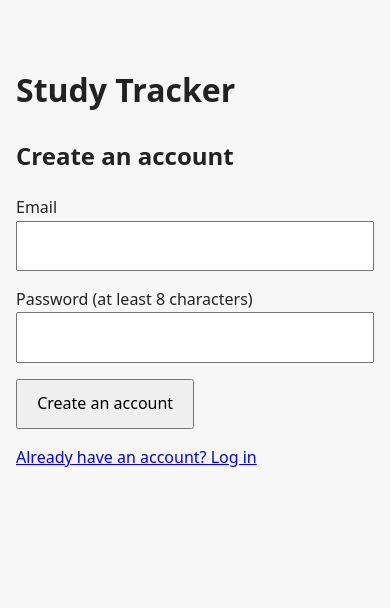
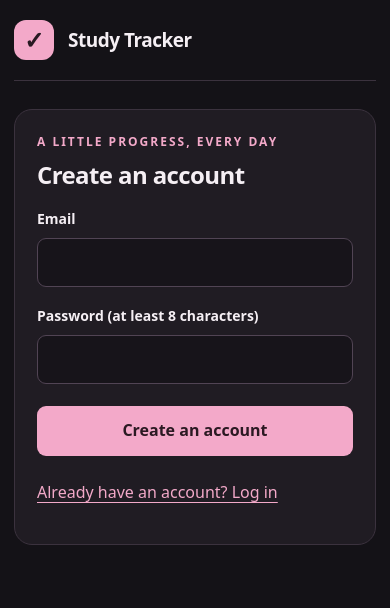
Before and after one commit to MadMenDew/study-tracker, a Flask app: page /register in a window 390 px wide. Shown: the top 608 px of the page. Run offline with Flask 3, Linux system fonts and the light colour scheme.

Commit message:
styling changes for responsive dark theme with pink accents and clear forms

```diff
--- a/static/style.css
+++ b/static/style.css
@@ -1,22 +1,45 @@
-body {
-  margin: 0;
-  padding: 2rem 1rem;
-  font-family: system-ui, sans-serif;
-  line-height: 1.6;
-  color: #222;
-  background: #f7f7f7;
-}
-
-main {
-  max-width: 42rem;
-  margin: 2rem auto;
-}
-
-label { display: block; margin-top: 1rem; }
-input { box-sizing: border-box; width: 100%; padding: .65rem; font: inherit; }
-button { margin-top: 1rem; padding: .65rem 1.2rem; font: inherit; cursor: pointer; }
-.message { padding: .75rem; background: #e8eef5; border-left: 3px solid #47658a; }
-
-textarea { box-sizing: border-box; width: 100%; padding: .65rem; font: inherit; resize: vertical; }
-.study-session { border-top: 1px solid #ccc; padding: .5rem 0; overflow-wrap: anywhere; }
-.notes { white-space: pre-wrap; }
+:root { color-scheme: dark; --bg: #141217; --panel: #201c23; --line: #3b323e; --text: #f5eff4; --muted: #bdb1bf; --pink: #f3a9c9; }
+* { box-sizing: border-box; }
+body { margin: 0; background: var(--bg); color: var(--text); font: 16px/1.6 system-ui, sans-serif; }
+main { width: min(1120px, calc(100% - 40px)); margin: 0 auto 64px; }
+.site-header { display: flex; align-items: center; gap: 14px; padding: 28px 0; border-bottom: 1px solid var(--line); margin-bottom: 40px; }
+.brand-mark { display: grid; place-items: center; width: 40px; height: 40px; background: var(--pink); color: #281922; border-radius: 12px; font-size: 24px; font-weight: 700; }
+h1 { font-size: 19px; letter-spacing: -.5px; margin: 0; }
+h2 { font-size: 24px; line-height: 1.3; letter-spacing: -.6px; margin: 0 0 12px; }
+h3 { margin: 0 0 8px; font-size: 19px; }
+p { margin: 0 0 16px; }
+a { color: var(--pink); text-underline-offset: 4px; }
+a:hover { color: #ffdaea; }
+.eyebrow { color: var(--pink); font-size: 12px; font-weight: 700; letter-spacing: 2px; text-transform: uppercase; margin-bottom: 8px; }
+.muted { color: var(--muted); }
+.dashboard-heading { display: flex; justify-content: space-between; align-items: center; gap: 24px; margin-bottom: 32px; }
+.dashboard-heading h2 { font-size: clamp(28px, 4vw, 40px); }
+.dashboard-heading p { margin-bottom: 0; overflow-wrap: anywhere; }
+.dashboard-grid { display: grid; grid-template-columns: minmax(0, .9fr) minmax(0, 1.1fr); gap: 28px; align-items: start; }
+.panel { background: var(--panel); border: 1px solid var(--line); padding: 28px; border-radius: 18px; min-width: 0; }
+.auth-panel { max-width: 480px; margin: 60px auto; }
+.edit-panel { max-width: 640px; margin: 0 auto; }
+label { display: block; margin: 18px 0 7px; font-size: 14px; font-weight: 600; }
+input, textarea { width: 100%; border: 1px solid #514454; border-radius: 9px; padding: 11px 13px; background: #17141a; color: var(--text); font: inherit; min-width: 0; }
+textarea { resize: vertical; }
+input:focus-visible, textarea:focus-visible, button:focus-visible, a:focus-visible, summary:focus-visible { outline: 3px solid var(--pink); outline-offset: 3px; }
+button { display: inline-block; border: 1px solid transparent; border-radius: 9px; margin-top: 22px; padding: 11px 20px; background: var(--pink); color: #2b1922; font: inherit; font-weight: 650; cursor: pointer; min-height: 44px; }
+button:hover { background: #ffc2dc; }
+.secondary { background: transparent; color: var(--text); border-color: #66556a; margin: 0; white-space: nowrap; }
+.secondary:hover { background: #352b39; }
+form > button { margin-right: 12px; }
+.auth-panel form > button, .add-panel form > button { width: 100%; }
+.auth-panel form { margin-bottom: 24px; }
+.message { padding: 14px 18px; background: #392737; border: 1px solid #7b506c; border-radius: 10px; margin-bottom: 24px; }
+.study-session { border: 1px solid var(--line); background: var(--panel); border-radius: 14px; padding: 22px; margin-top: 16px; overflow-wrap: anywhere; }
+.study-session > p:first-of-type { color: var(--pink); font-size: 14px; }
+.notes { white-space: pre-wrap; color: var(--muted); }
+.session-actions { border-top: 1px solid var(--line); padding-top: 14px; display: flex; align-items: baseline; gap: 24px; }
+summary { cursor: pointer; color: var(--muted); min-height: 44px; }
+details[open] { flex: 1; }
+details p { margin: 10px 0; font-size: 14px; }
+details button { background: #4b2633; color: #ffd5df; border-color: #815064; margin-top: 4px; }
+details button:hover { background: #633145; }
+.empty-state { padding: 40px 24px; border: 1px dashed #57475c; border-radius: 14px; margin-top: 20px; color: var(--muted); text-align: center; }
+@media (max-width: 720px) { main { width: calc(100% - 28px); } .site-header { margin-bottom: 28px; padding: 20px 0; } .dashboard-grid { grid-template-columns: 1fr; } .panel { padding: 22px; } .dashboard-heading { align-items: flex-start; gap: 12px; } .dashboard-heading h2 { font-size: 28px; } .auth-panel { margin: 28px auto; } }
+@media (max-width: 400px) { .dashboard-heading { flex-direction: column; } }
--- a/templates/base.html
+++ b/templates/base.html
@@ -7,7 +7,7 @@
   <link rel="stylesheet" href="{{ url_for('static', filename='style.css') }}">
 </head>
 <body><main>
-  <h1>Study Tracker</h1>
+  <header class="site-header"><span class="brand-mark" aria-hidden="true">✓</span><h1>Study Tracker</h1></header>
   {% for message in get_flashed_messages() %}<p role="status" class="message">{{ message }}</p>{% endfor %}
   {% block content %}{% endblock %}
 </main></body>
--- a/templates/edit.html
+++ b/templates/edit.html
@@ -1,6 +1,8 @@
 {% extends "base.html" %}
 {% block title %}Edit session · Study Tracker{% endblock %}
 {% block content %}
+<section class="panel edit-panel">
+<p class="eyebrow">Keep it up</p>
 <h2>Edit Study Session</h2>
 <form method="post">
   <input type="hidden" name="csrf_token" value="{{ csrf_token() }}">
@@ -15,4 +17,5 @@
   <button type="submit">Save changes</button>
   <a href="{{ url_for('index') }}">Cancel</a>
 </form>
+</section>
 {% endblock %}
--- a/templates/login.html
+++ b/templates/login.html
@@ -1,6 +1,8 @@
 {% extends "base.html" %}
 {% block title %}Log in · Study Tracker{% endblock %}
 {% block content %}
+<section class="panel auth-panel">
+<p class="eyebrow">A little progress, every day</p>
 <h2>Log in</h2>
 <form method="post">
   <input type="hidden" name="csrf_token" value="{{ csrf_token() }}">
@@ -11,4 +13,5 @@
   <button type="submit">Log in</button>
 </form>
 <p><a href="{{ url_for('register') }}">Create an account</a></p>
+</section>
 {% endblock %}
--- a/templates/register.html
+++ b/templates/register.html
@@ -1,6 +1,8 @@
 {% extends "base.html" %}
 {% block title %}Create an account · Study Tracker{% endblock %}
 {% block content %}
+<section class="panel auth-panel">
+<p class="eyebrow">A little progress, every day</p>
 <h2>Create an account</h2>
 <form method="post">
   <input type="hidden" name="csrf_token" value="{{ csrf_token() }}">
@@ -11,4 +13,5 @@
   <button type="submit">Create an account</button>
 </form>
 <p><a href="{{ url_for('login') }}">Already have an account? Log in</a></p>
+</section>
 {% endblock %}
```
Also changed, not shown: study_tracker_codex_plan.md (+6 -2 lines), templates/index.html (+13 -11 lines), README.md.
